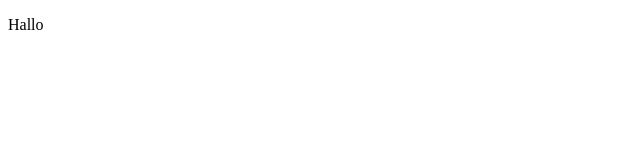
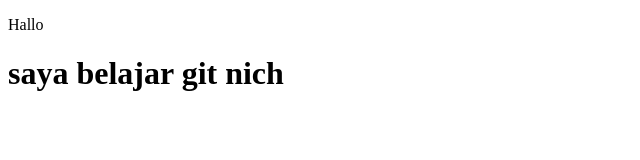
Before and after one commit to rivanrakur/butkem, a plain HTML site: page index.html in a window 1280 px wide. Shown: the whole page, without its empty margins (0-640 px from the left). Drawn offline with Linux system fonts and the light colour scheme.

Commit message:
inisialisasi lagi nich

```diff
--- a/index.html
+++ b/index.html
@@ -6,5 +6,6 @@
   </head>
   <body>
     <p>Hallo</p>
+    <h1>saya belajar git nich</h1>
   </body>
 </html>
```
